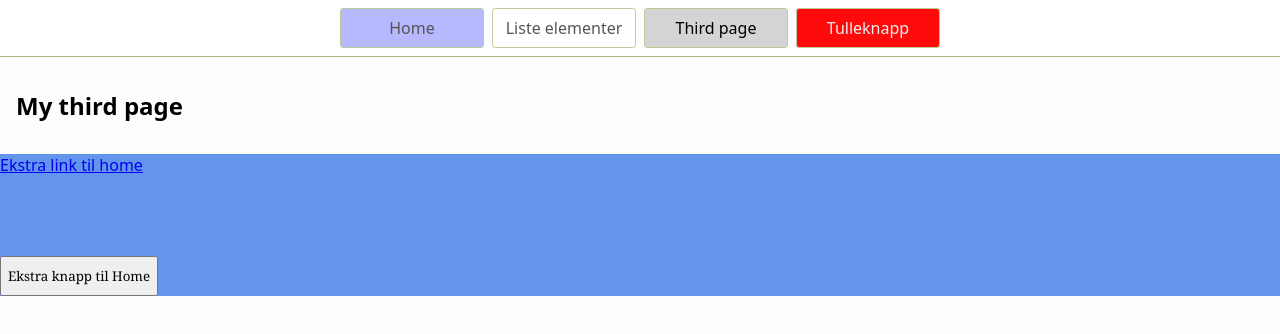
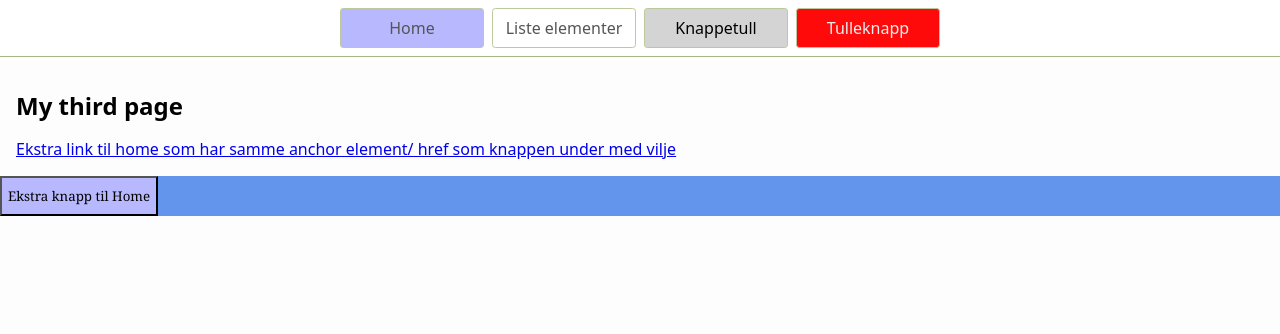
Before and after one commit to Bartelus/StrikeThree, a website: page page3.html in a window 1280 px wide. Drawn offline with Linux system fonts and the light colour scheme.

Commit message:
footer elements united

```diff
--- a/page3.html
+++ b/page3.html
@@ -13,7 +13,7 @@
     <nav>
       <a href="/index.html" class="home">Home</a>
       <a href="/page2.html">Liste elementer </a>
-      <a href="/page3.html" aria-current="page">Third page</a>
+      <a href="/page3.html" aria-current="page">Knappetull</a>
       <a class="tulleknapp"> Tulleknapp </a>
     </nav>
 
@@ -23,11 +23,13 @@
 
     <h1>My third page</h1>
 
+  <a href="index.html">Ekstra link til home som har samme anchor element/ href som knappen under med vilje <br />
+
   </main>
 
 
-    <footer> <a href="index.html">Ekstra link til home <br />
-    <button class="homeknapp"> Ekstra knapp til Home </button> </footer>
+  <footer>
+    <button class="homeknapp"> Ekstra knapp til Home </button> </a> </footer>
   </body>
 
 
--- a/styles.css
+++ b/styles.css
@@ -23,10 +23,11 @@ body {
 }
 
 .homeknapp {
-  margin-top: 80px;
   height: 40px;
   font-family: Georgia, 'Times New Roman', Times, serif;
+  background-color: rgb(184, 184, 255) ;
 }
+
 
 .homeheader {
   color: darkblue;
```
Also changed, not shown: index.html (+1 -1 lines), page2.html (+6 -1 lines).
